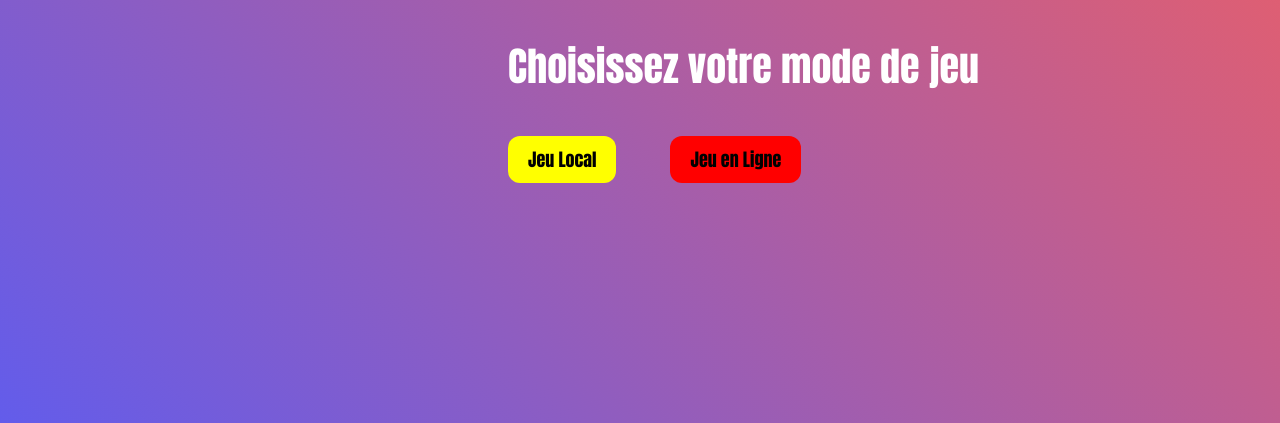
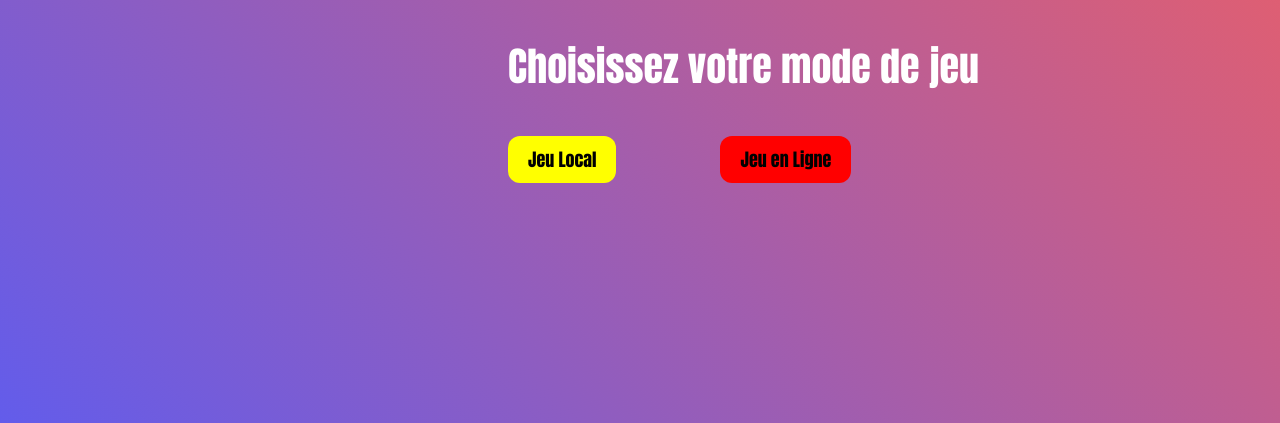
Before and after one commit to ThekingOfTotem/Puissance_4, a PHP site: page / in a window 1280 px wide. Shown: the part 287-710 px from the top of the page. Run offline with PHP 8.4, Linux system fonts and the light colour scheme.

Commit message:
Update indexStyle.css

```diff
--- a/CSS/indexStyle.css
+++ b/CSS/indexStyle.css
@@ -17,7 +17,7 @@
 
  .rouge {
      background-color: red;
-     margin-left: 50px;
+     margin-left: 100px;
  }
 
  html,
```
